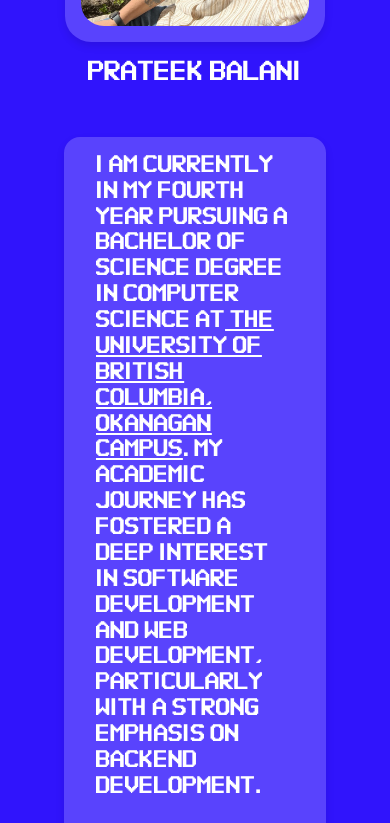
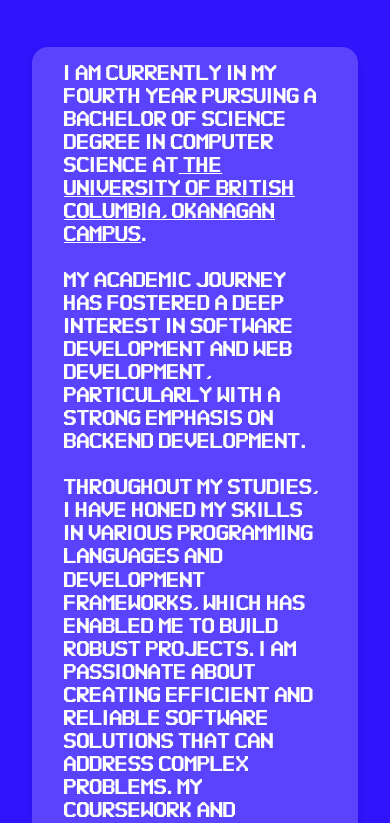
Before and after one commit to prateek-balani/personal-website, a React (Create React App) app: page / in a window 390 px wide. Shown: the part 1080-1903 px from the top of the page. Built offline with nearby package versions, Linux system fonts and the light colour scheme.

Commit message:
mobile changes

```diff
--- a/src/App.css
+++ b/src/App.css
@@ -641,16 +641,16 @@
 
   /* About.css */
   .center-container {
-    margin-top: 60em;
-    margin-bottom: 5em;
+    margin-top: 75em;
+    margin-bottom: 0em;
     display: flex;
     justify-content: center;
     align-items: center;
-    height: 120vh;
+    height: 95vh;
   }
 
   .About {
-    margin: 65em 2em;
+    margin: 0em 2em;
 
   }
 
@@ -663,10 +663,11 @@
 
   .profile-container {
     background: rgba(255, 255, 255, 0.2);
-    /* margin: 5em 2em 75em 2em; */
+    margin: 5em 0em 75em 0em;
     padding: 1em 2em;
     box-shadow: 0 4px 8px rgba(0, 0, 0, 0.1);
     border-radius: 1rem;
+    line-height: 1.5;
 
   }
 
@@ -679,11 +680,13 @@
   }
 
   .outer-work-container {
-    margin-top: 45em;
+    margin-top: 0em;
     margin-bottom: 5em;
   }
-  .work-text h3{
+  .work-text p{
     margin-bottom: 0.5em;
+    font-size: 0.8em;
+
 
 
   }
@@ -701,6 +704,9 @@
     width: 100%;
     height: auto;
     object-fit: cover;
+  }
+  .profile-text h4{
+    font-size: 1.2em;
   }
 
   /* framework.js */
@@ -799,3 +805,8 @@
     height: auto;
   }
 }
+
+#hide{
+display: none;
+
+            }
--- a/src/components/About.jsx
+++ b/src/components/About.jsx
@@ -6,8 +6,10 @@
         event.preventDefault();
     };
     return (
+
         <>
 
+        <div id='hide'>Icons made from <a href="https://www.onlinewebfonts.com/icon">svg icons</a>is licensed by CC BY 4.0</div>
 
             <div className='center-container'>
                 <div className='About'>
@@ -25,7 +27,9 @@
 
                         <div className='profile-text'>
                             <h4>I am currently in my fourth year pursuing a Bachelor of Science degree in Computer Science at
-                                <a href='https://www.ubc.ca' target="_blank"> The University of British Columbia, Okanagan Campus</a>. My academic journey has fostered a deep
+                                <a href='https://www.ubc.ca' target="_blank"> The University of British Columbia, Okanagan Campus</a>.
+                                <br/><br/>
+                                My academic journey has fostered a deep
                                 interest in software development and web development, particularly with a strong emphasis on backend
                                 development.
                                  <br/> <br/>
--- a/src/components/WorkExperience.jsx
+++ b/src/components/WorkExperience.jsx
@@ -18,32 +18,32 @@
                             <li>
                                 <h3>Developed an Internal Automation Tool </h3>
 
-                                I spearheaded the development of an internal tool to
+                                <p>I spearheaded the development of an internal tool to
                                 automate the invoicing process for the captive team at Systems Plus. This tool significantly
-                                reduced manual data entry, leading to a 60% increase in processing speed and a marked decrease in errors.
+                                reduced manual data entry, leading to a 60% increase in processing speed and a marked decrease in errors.</p>
                             </li>
                             <br />
                             <li>
                                 <h3>Technology Stack </h3>
-                                 The project was built using the Django framework, leveraging a Python backend to handle data
+                                 <p>The project was built using the Django framework, leveraging a Python backend to handle data
                                 processing and business logic. For the frontend, I utilized HTML/CSS to create a user-friendly interface, ensuring
                                 seamless interaction for non-technical users. The project was securely hosted on the company's internal server,
-                                complying with all internal data protection protocols.
+                                complying with all internal data protection protocols.</p>
                             </li>
                             <br />
                             <li>
                                 <h3>Excel Automation with 'openpyxl' </h3>
-                                The tool integrated with 'openpyxl' to automatically generate and populate
+                                <p>The tool integrated with 'openpyxl' to automatically generate and populate
                                 Excel sheets with invoice data. This automation streamlined the generation of invoices, reducing the time taken
-                                from hours to minutes and allowing the team to handle a higher volume of invoices efficiently.
+                                from hours to minutes and allowing the team to handle a higher volume of invoices efficiently.</p>
                             </li>
                             <br />
                             <li>
                                 <h3>Impact</h3>
-                                By automating the invoicing process, the tool enhanced the team's productivity, improved accuracy in
+                                <p>By automating the invoicing process, the tool enhanced the team's productivity, improved accuracy in
                                 financial reporting, and allowed the company to reallocate resources to more strategic tasks. The successful
                                 deployment of this tool demonstrated the value of automation in routine processes and laid the groundwork for
-                                future automation projects within the company.
+                                future automation projects within the company.</p>
                             </li>
 
                         </ul>
```
Also changed, not shown: 1 other file (tests, documents, lock files or other folders).
